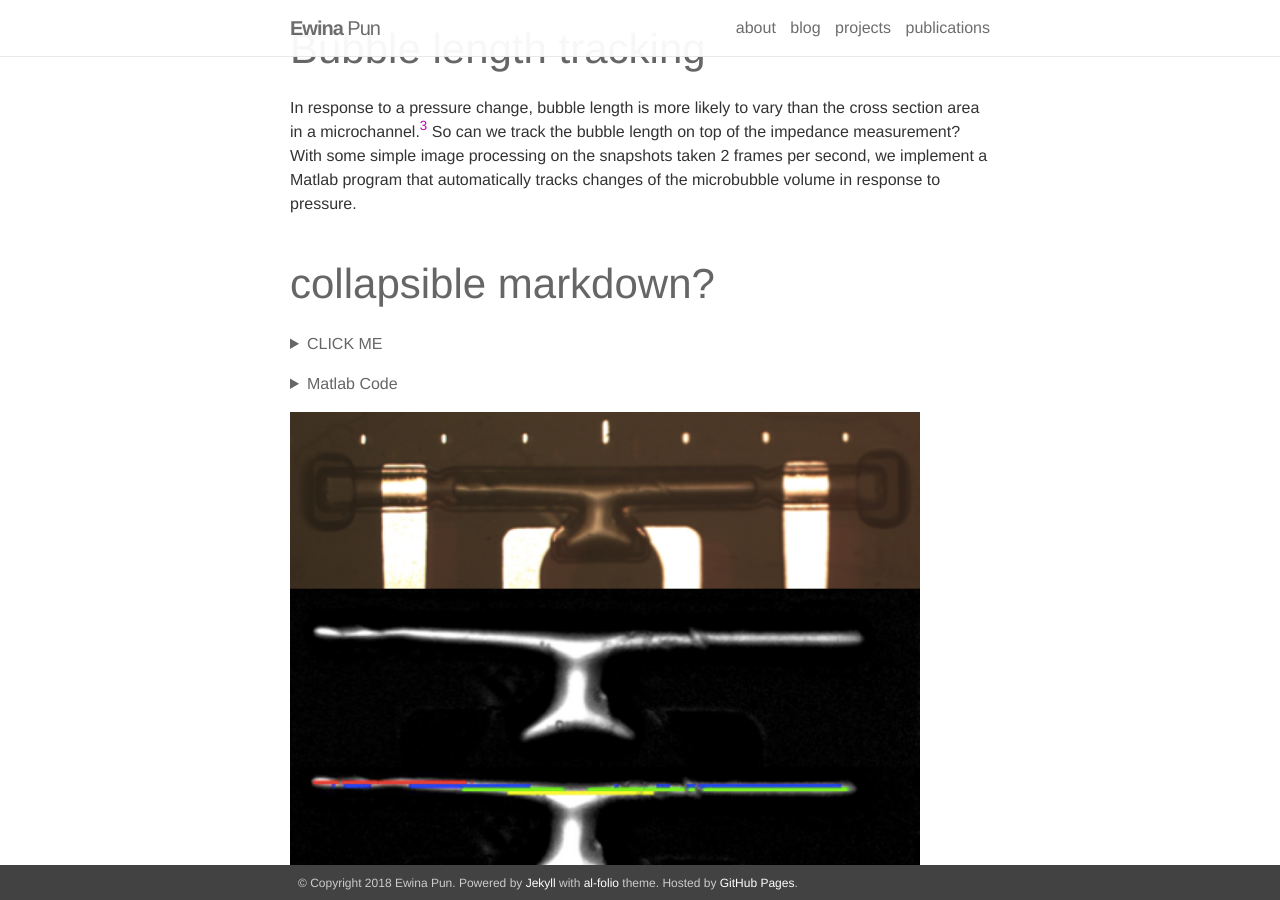
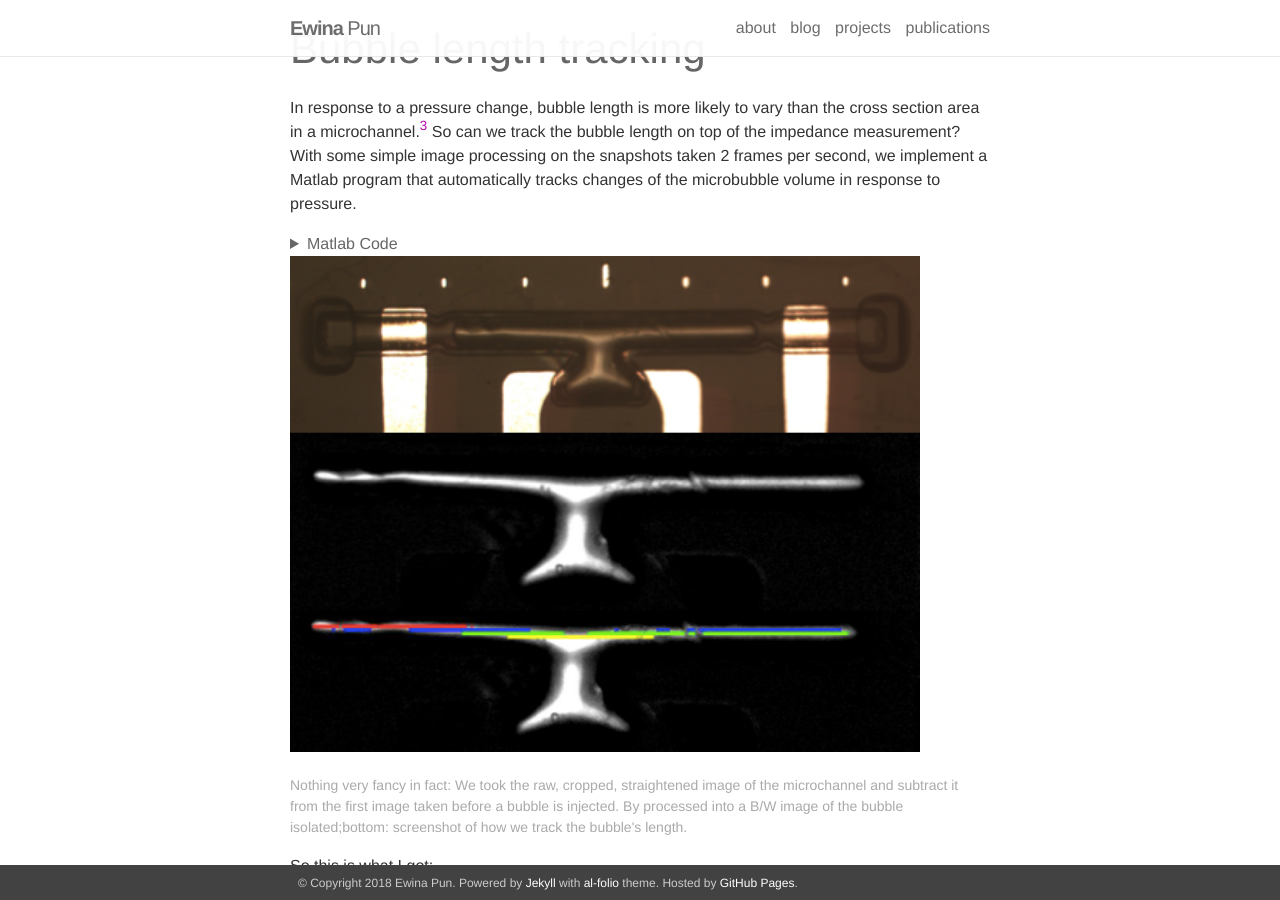
Before and after one commit to ewinapun/ewinapun.github.io, a Jekyll site: the page built from _projects/1_project.markdown, in a window 1280 px wide and 900 px high, scrolled down 2138 px. Built offline with Jekyll 4.4.1, drawn with Linux system fonts in a browser that asks for light colours; nearby versions of some CDN libraries.

Commit message:
MEMS edit

````diff
--- a/_projects/1_project.markdown
+++ b/_projects/1_project.markdown
@@ -50,27 +50,15 @@
 
 In response to a pressure change, bubble length is more likely to vary than the cross section area in a microchannel.[^footnote1] So can we track the bubble length on top of the impedance measurement? With some simple image processing on the snapshots taken 2 frames per second, we implement a Matlab program that automatically tracks changes of the microbubble volume in response to pressure.
 
-## collapsible markdown?
-
-<details><summary>CLICK ME</summary>
-<p>
-
-#### yes, even hidden code blocks!
-
-```python
-print("hello world!")
-```
-
-</p>
+<details>
+    <summary>Matlab Code</summary>
+    <p>
+        <code>
+            files whatttt
+        </code>
+    </p>
 </details>
 
-<p>
-<details><summary>Matlab Code</summary>
-```
-files whatttt
-```
-</details>
-</p>
 
 <p>
   <img src="/assets/img/BioMEMS_project/bubblelength.png" style="width: 90%;"/>
````
